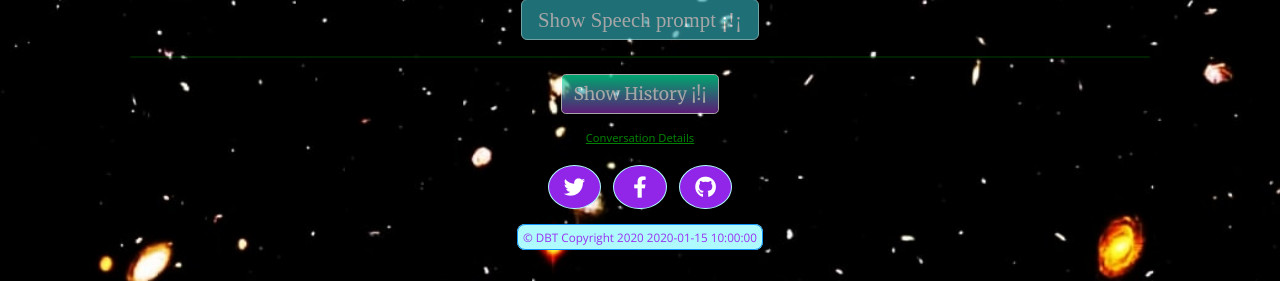
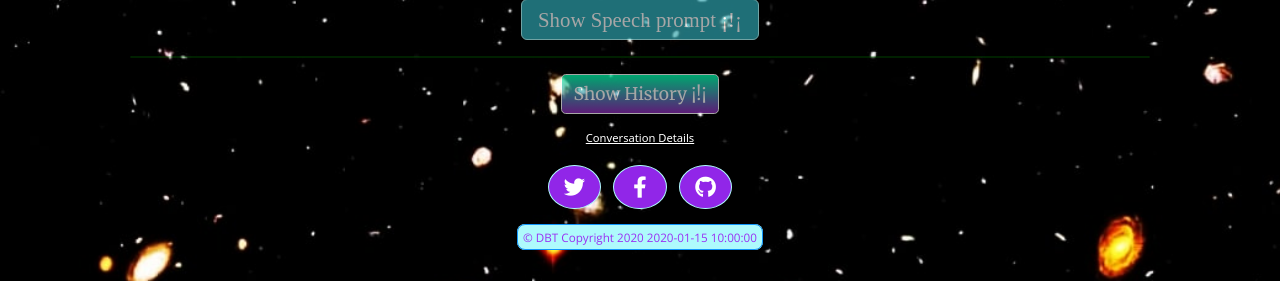
Before and after one commit to isaacaisha/dbt-openai, a Flask app: template templates/index.html in a window 1280 px wide. Shown: the part 740-1021 px from the top of the page. Run offline with Flask 3, Linux system fonts and the light colour scheme; the template is opened without the code that fills it: values that come from a table or form of the project are taken from there, most other values are stand-ins (such as "Sample title", 1, 10 or a date in 2020); some libraries are stand-ins or nearby versions.

Commit message:
change "Converstion Details" color and add some bottom space

```diff
--- a/templates/index.html
+++ b/templates/index.html
@@ -156,8 +156,8 @@
     {% endfor %}
 </div>
 
-<div class="text-center detail">
-    <a href="/show-history" style="color:green;">Conversation Details</a>
+<div class="text-center detail mb5">
+    <a href="/show-history" style="color:#fff;">Conversation Details</a>
 </div>
 <!--
 <div class="text-center detail">
```
